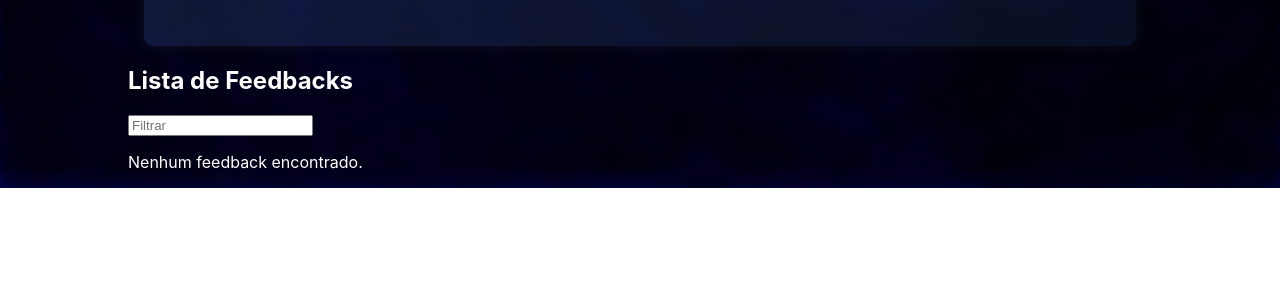
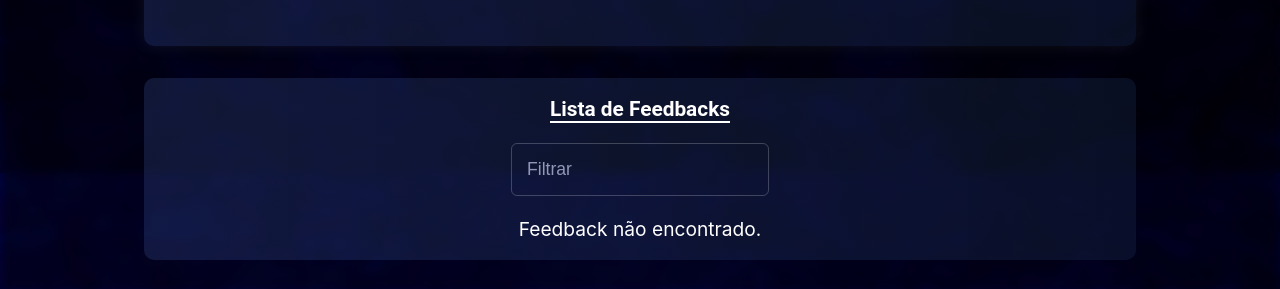
Before and after one commit to Duh0127/FeedbackSeidor, a React (Create React App) app: page / in a window 1280 px wide. Shown: the part 627-916 px from the top of the page. Before the commit the page ends 815 px from the top, so only its background shows below. Built offline with nearby package versions, Linux system fonts and the light colour scheme.

Commit message:
Estilização ListaFeedback

```diff
--- a/src/componentes/ListaFeedback/ListaFeedback.css
+++ b/src/componentes/ListaFeedback/ListaFeedback.css
@@ -1,48 +1,108 @@
-/* ListaFeedback.css */
 
-.ListaFeedback{
+.card_feedback{ /*Campo geral do card feedback*/
+  background: linear-gradient(90deg, #4b6bb738, #18284860);
   display: flex;
   flex-direction: column;
-  margin: 5rem 0;
+  border-radius: 10px;
+  margin: 2rem 1rem;
 }
 
-input{
-  background-color: #222;
-  color: #fff;
-  padding: 20px;
-  border-radius: 5px;
+.card_feedback nav{ /*Campo do filtro e título*/
+  display: flex;
+  justify-content: space-around;
+  align-items: center;
+  height: 10vh;
+}
+
+.card_feedback nav .titulo{ /*Título do campo cards*/
+  font-size: 1.3rem;
+  font-weight: 700;
+  font-family: 'Roboto', sans-serif;
+  color: #ffffff;
+}
+
+.card_feedback nav .titulo::after{ /*Linha abaixo do título*/
+  content: '';
+  display: block;
+  width: 100%;
+  height: 2px;
+  background-color: #ffffff;
+}
+
+.card_feedback nav input{ /*Campo do filtro*/
+  background-color: transparent;
+  border: 1px solid #ffffff36;
+  outline: none;
+  color: #ffffff;
+  font-size: 1.1rem;
+  padding: 15px;
+  border-radius: 6px;
+}
+.card_feedback nav input::placeholder{ /*placeholder do filtro*/
+  color: #9297b9;
+}
+
+.card_feedback .aviso{ /*Campo Aviso quando não tiver cards*/
+  text-align: center;
+  font-size: 1.2rem;
 }
 
 
-.lista-feedback-container {
-  background-color: #333;
-  color: #fff;
-  padding: 20px;
-  border-radius: 5px;
+
+.card_feedback ul{ /*Campo Lista Cards*/
   display: flex;
+  justify-content: space-evenly;
   flex-wrap: wrap;
-  justify-content: center;
-  align-items: center;
+  gap: 1rem;
+  list-style: none;
+  margin: 1rem;
+  padding: 0;
+  box-sizing: border-box;
+}
+
+.card_feedback ul li{ /*Campo do Card Feedback*/
+  background-color: rgb(30, 30, 97);
+  padding: 1rem 1.5rem;
+  width: 300px;
+}
+
+.card_feedback ul li .nome{ /*Campo Nome*/
+  font-size: 1.3rem;
+  font-weight: 700;
+  font-family: 'Roboto', sans-serif;
+  color: #ffffff;
+}
+
+.card_feedback ul li .data, /*Campo Data*/
+.card_feedback ul li .departamento, /*Campo Departamento*/
+.card_feedback ul li .pais, /*Campo País*/
+.card_feedback ul li .estado, /*Campo Estado*/
+.card_feedback ul li .celular, /*Campo Celular*/
+.card_feedback ul li .email, /*Campo Email*/
+.card_feedback ul li .feedback { /*Campo Feedback*/
+  font-size: 1.1rem;
+  word-wrap: break-word;
+  font-family: 'Roboto', sans-serif;
+  color: #ffffff;
+}
+
+.card_feedback ul li .funcionario{ /*config das infos Funcionário no card*/
+  font-size: 1.1rem;
+  font-family: 'Roboto', sans-serif;
+  color: #ffffff;
+  margin-top: 2.5rem;
+}
+
+.card_feedback ul li .campo-avaliacao{ /*config das infos Avaliação no card*/
+  margin-top: 2.5rem;
 }
 
 
-.card {
-  background-color: #222;
-  color: #fff;
-  padding: 20px;
-  margin: 10px;
-  border-radius: 5px;
-  width: 250px;
-  min-height: 290px;
+
+@media (max-width: 1300px){ /*Configuração para telas menores que 1300px*/
+  .card_feedback nav{
+    flex-direction: column;
+    height: 15vh;
+  }
+
 }
-.card h3 {
-  margin-bottom: 10px;
-}
-.card p {
-  margin-bottom: 5px;
-}
-.card .avaliacao {
-  display: flex;
-  justify-content: center;
-  align-items: center;
-}
--- a/src/componentes/ListaFeedback/index.js
+++ b/src/componentes/ListaFeedback/index.js
@@ -1,9 +1,12 @@
 import React, { useState } from 'react';
+import './ListaFeedback.css';
 
-const ListaFeedback = ({ feedbacks, funcionarioSelecionado }) => {
+const ListaFeedback = ({ feedbacks }) => {
   const [filtro, setFiltro] = useState('');
   const [avaliacoes, setAvaliacoes] = useState({});
 
+
+  /* HANDLES *//* HANDLES *//* HANDLES */
   const handleFiltroChange = (event) => {
     setFiltro(event.target.value);
   };
@@ -15,13 +18,16 @@ const ListaFeedback = ({ feedbacks, funcionarioSelecionado }) => {
     }));
   };
 
-  if (!Array.isArray(feedbacks)) {
+
+
+  if (!Array.isArray(feedbacks)) { // Se o array for falso (vazio), retorna um aviso
     return <p>Nenhum feedback disponível.</p>;
   }
 
-  const filteredFeedbacks = feedbacks.filter((feedback) => {
+
+
+  const filteredFeedbacks = feedbacks.filter((feedback) => { // Filtra os feedbacks por nome, departamento, país, estado, celular, email, feedback e funcionário
     const filtroLowerCase = filtro.toLowerCase();
-
     return (
       feedback.nome.toLowerCase().includes(filtroLowerCase) ||
       feedback.departamento.toLowerCase().includes(filtroLowerCase) ||
@@ -34,40 +40,44 @@ const ListaFeedback = ({ feedbacks, funcionarioSelecionado }) => {
     );
   });
 
+
+
+  /* LISTA FEEDBACK */
   return (
-    <div>
-      <h2>Lista de Feedbacks</h2>
+    <div className='card_feedback'>
 
-      <div>
+      <nav>
+        <h2 className='titulo'>Lista de Feedbacks</h2>
         <input type="text" placeholder="Filtrar" value={filtro} onChange={handleFiltroChange} />
-      </div>
+      </nav>
 
-      {filteredFeedbacks.length === 0 ? (
-        <p>Nenhum feedback encontrado.</p>
+      {filteredFeedbacks.length === 0 ? ( // Se o filtro retornar vazio, retorna um aviso
+        <p className='aviso'>Feedback não encontrado.</p>
       ) : (
         <ul>
           {filteredFeedbacks.map((feedback, feedbackIndex) => (
             <li key={feedbackIndex}>
-              <h3>{feedback.nome}</h3>
-              <p>
-                Data: {feedback.data.dia}/{feedback.data.mes}/{feedback.data.ano} {feedback.data.hora}:{feedback.data.minuto}
+              <h3 className='nome'>{feedback.nome}</h3>
+              <p className='data'>
+                Data: {feedback.data.dia}/{feedback.data.mes}/{feedback.data.ano},
+                      {feedback.data.hora}h:{feedback.data.minuto}min
               </p>
-              <p>Departamento: {feedback.departamento}</p>
-              <p>País: {feedback.pais}</p>
-              <p>Estado: {feedback.estado}</p>
-              <p>Celular: {feedback.celular}</p>
-              <p>Email: {feedback.email}</p>
-              <p>Funcionário: {feedback.funcionario}</p> {/* Adiciona o nome do funcionário selecionado */}
-              <p>Feedback: {feedback.feedback}</p>
+              <p className='celular'>Celular: {feedback.celular}</p>
+              <p className='email'>Email: {feedback.email}</p>
+              <p className='funcionario'>Funcionário: {feedback.funcionario}</p> {/* Adiciona o nome do funcionário selecionado */}
+              <p className='departamento'>Departamento: {feedback.departamento}</p>
+              <p className='pais'>País: {feedback.pais}</p>
+              <p className='estado'>Estado: {feedback.estado}</p>
+              <p className='feedback'>Feedback: {feedback.feedback}</p>
 
 
-              <div>
+              <div className='campo-avaliacao'> {/* Adiciona o campo de avaliação */}
                 <p>
                   Avaliar:{' '}
-                  {[1, 2, 3, 4, 5].map((starIndex) => (
+                  {[1, 2, 3, 4, 5].map((starIndex) => ( // Adiciona as estrelas de avaliação
                     <span
-                      key={starIndex}
-                      onClick={() => handleAvaliacaoClick(feedbackIndex, starIndex)}
+                      key={starIndex} // Chave para cada estrela
+                      onClick={() => handleAvaliacaoClick(feedbackIndex, starIndex)} // Ao clicar na estrela, chama a função handleAvaliacaoClick
                       style={{
                         color: starIndex <= (avaliacoes[feedbackIndex] || 0) ? 'blue' : 'gray',
                         cursor: 'pointer',
```
